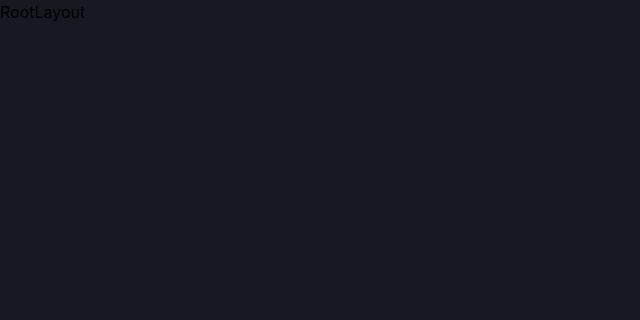
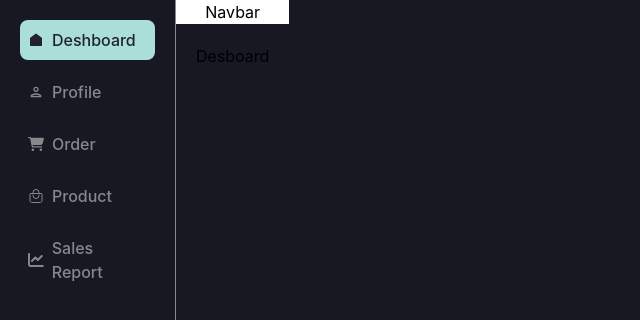
Before and after one commit to salmanfarshi-dev/react-Dashboard, a React (Vite) app: page / in a window 1280 px wide. Shown: the top 320 px of the page, without its empty margins (0-640 px from the left). Built offline with nearby package versions, Linux system fonts and the light colour scheme.

Commit message:
feat add: navbar , rootlayout and sidebar and deshboard

```diff
--- a/src/App.jsx
+++ b/src/App.jsx
@@ -19,7 +19,7 @@ function App() {
       </div>
 
       <Routes>
-        <Route path='/' element={ <RootLayout/> } >
+        <Route path='/' element={ <RootLayout toggleSidebar={toggleSidebar} /> } >
         <Route path='/' index element= { <Desboard/> }/>
         <Route path='order' element={ <Order/> }/>
         <Route path='products' element={ <Products/> }/>
--- a/src/Components/Navbar.jsx
+++ b/src/Components/Navbar.jsx
@@ -2,7 +2,7 @@ import React from 'react'
 
 function Navbar() {
   return (
-    <div>Navbar</div>
+    <div className='w-full text-center  bg-white'>Navbar</div>
   )
 }
 
--- a/src/Components/RootLayout.jsx
+++ b/src/Components/RootLayout.jsx
@@ -1,8 +1,22 @@
 import React from 'react'
+import Sidebar from './Sidebar'
+import Navbar from './Navbar'
+import { Outlet } from 'react-router'
 
-function RootLayout() {
+function RootLayout({toggleSidebar}) {
   return (
-    <div>RootLayout</div>
+   <div className="min-h-screen flex">
+    <aside className='w-44 min-h-screen'>
+        <Sidebar/>
+    </aside>
+    <div className="flex-1">
+        <Navbar toggleSidebar={toggleSidebar}/>
+
+        <main className='p-5'>
+            <Outlet/>
+        </main>
+    </div>
+   </div>
   )
 }
 
--- a/src/Components/Sidebar.jsx
+++ b/src/Components/Sidebar.jsx
@@ -1,8 +1,64 @@
-import React from 'react'
+import React, { useState } from 'react'
+import { RiHomeFill } from "react-icons/ri";
+import { MdOutlinePerson } from "react-icons/md";
+import { FaCartShopping } from "react-icons/fa6";
+import { IoBagHandleOutline } from "react-icons/io5";
+import { FaChartLine } from "react-icons/fa6";
+import { Link } from 'react-router';
+import { IoMdClose } from "react-icons/io";
 
-function Sidebar() {
+const sidebarItems = [
+  {
+    name: "Deshboard",
+    icon: <RiHomeFill />,
+    link: "/"
+  },
+  {
+    name: "Profile",
+    icon: <MdOutlinePerson />,
+    link: "profile"
+  },
+  {
+    name: "Order",
+    icon: <FaCartShopping />,
+    link: "order"
+  },
+  {
+    name: "Product",
+    icon: <IoBagHandleOutline />,
+    link: "products"
+  },
+  {
+    name: "Sales Report",
+    icon: <FaChartLine />,
+    link: "selasReport"
+  },
+]
+
+function Sidebar({ toggleSidebar }) {
+  const [isactive, setIsActive] = useState(0)
+
   return (
-    <div>Sidebar</div>
+    <div className='text-grayText bg-primary1 border-r h-screen p-5 w-44 transition-all'>
+      <ul className='space-y-3 mt-5 md:mt-0'>
+        {
+          sidebarItems.map((item, idx) => (
+            <li key={item.name}>
+              <Link
+                to={item.link}
+                onClick={() => setIsActive(idx)}
+                className={`flex font-medium px-2 py-2 rounded-lg items-center gap-2 cursor-pointer hover:bg-secondary hover:text-primary1 transition-all duration-200 ${idx === isactive ? "text-primary2 bg-secondary" : "text-grayText"}`}
+              >
+                {item.icon} {item.name}
+              </Link>
+            </li>
+          ))
+        }
+      </ul>
+      <button onClick={toggleSidebar} className='md:hidden absolute top-0 right-0 px-2 py-3 text-2xl cursor-pointer'>
+        <IoMdClose />
+      </button>
+    </div>
   )
 }
 
--- a/src/Pages/Desboard.jsx
+++ b/src/Pages/Desboard.jsx
@@ -2,7 +2,7 @@ import React from 'react'
 
 function Desboard() {
   return (
-    <div>Desboard</div>
+    <div>Desboard </div>
   )
 }
 
--- a/src/index.css
+++ b/src/index.css
@@ -6,3 +6,12 @@
   --color-secondary: #a9dfd8;
   --color-grayText: #87888c;
 }
+
+
+
+
+
+.container{
+  max-width: 1400px;
+  margin: 0 auto;
+}
```
